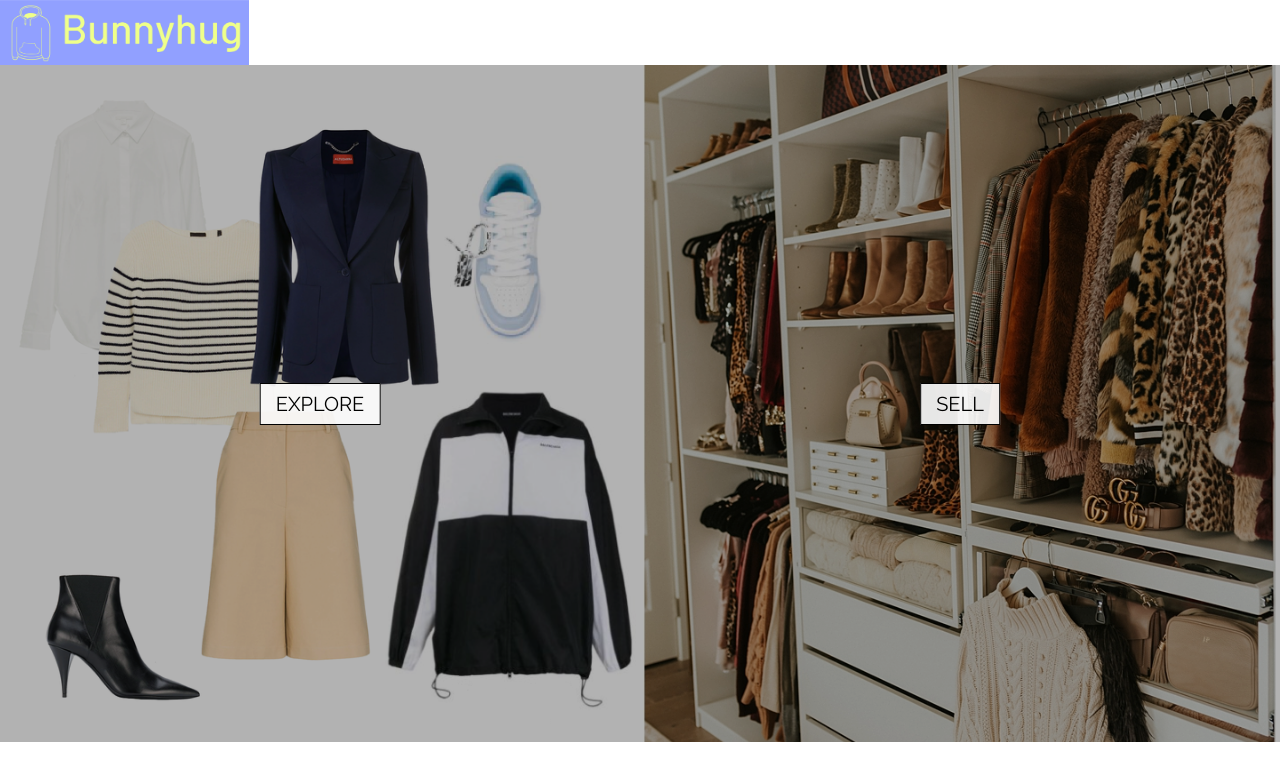
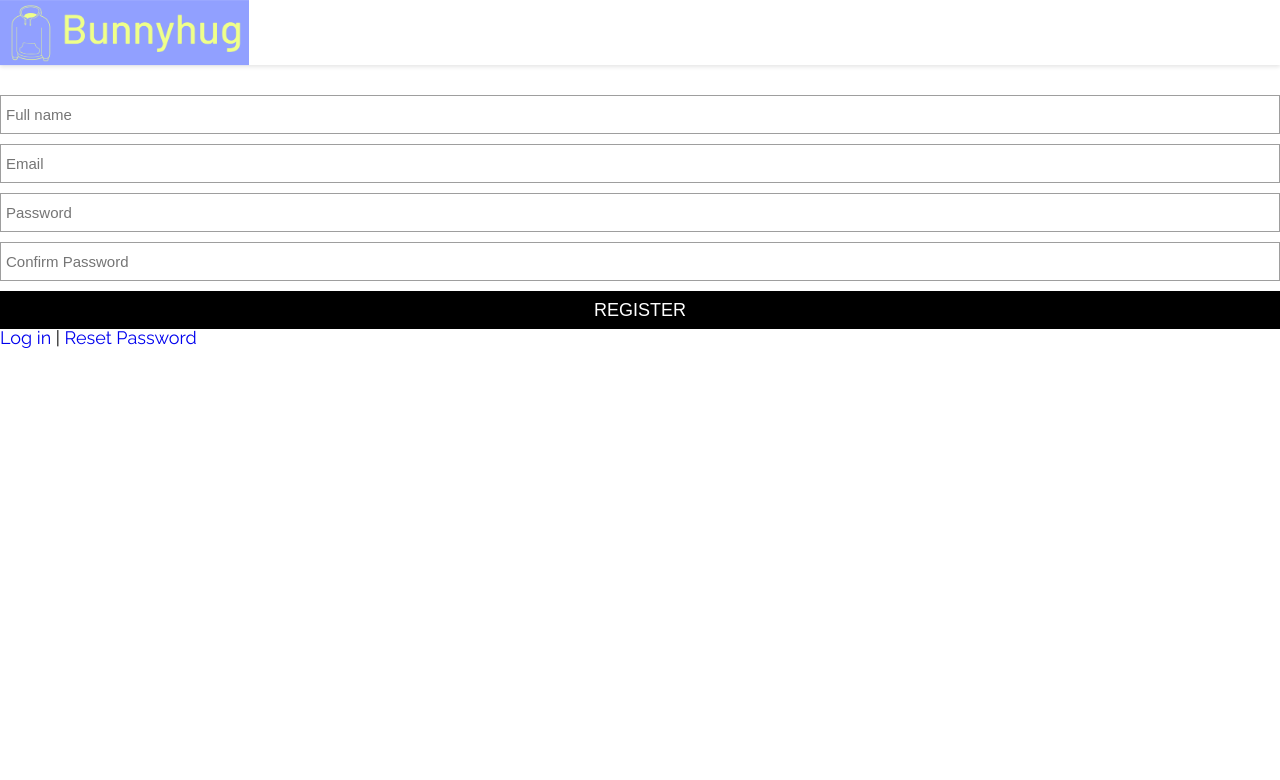
Before and after one commit to Cj4y/Bunnyhug, a React (Create React App) app in the folder bunnyhug/: page /register in a window 1280 px wide. Shown: the top 780 px of the page. Built offline with nearby package versions, Linux system fonts and the light colour scheme.

Commit message:
debug sign up hook errors

```diff
--- a/bunnyhug/src/App.js
+++ b/bunnyhug/src/App.js
@@ -1,16 +1,18 @@
 // import logo from './logo.svg';
 
 import React from 'react';
-import ReactDOM from 'react-dom';
+import {Route} from 'react-router-dom';
 import Directory from './components/Directory/Directory';
 import Header from './components/Header/Header'
 import Homepage from './components/Pages/Homepage/Homepage'
+import Register from './components/Pages/Register/Register'
 import './default.scss';
 function App() {
   return (
     <div className="App">
       <Header/>
-      <Homepage />
+      <Route path="/" exact component = {Homepage} />
+      <Route path="/register" exact component = {Register} />
     </div>
   );
 }
--- a/bunnyhug/src/components/Pages/Register/Register.js
+++ b/bunnyhug/src/components/Pages/Register/Register.js
@@ -1,5 +1,5 @@
 import React, { Component } from 'react';
-import Signup from './../../components/Signup';
+import Signup from '../../Signup/Signup';
 
 
 const Registration = props => {
--- a/bunnyhug/src/components/Signup/Signup.js
+++ b/bunnyhug/src/components/Signup/Signup.js
@@ -1,5 +1,9 @@
 import React, { useState, useEffect } from 'react';
 import { useHistory, Link } from 'react-router-dom';
+
+import FormInput from './../forms/FormInput';
+import Button from './../forms/Button';
+
 import './styles.scss';
 
 const Signup = props => {
@@ -9,21 +13,22 @@ const Signup = props => {
     const [password, setPassword] = useState('');
     const [confirmPassword, setConfirmPassword] = useState('');
     const [errors, setErrors] = useState([]);
-    useEffect(() => {
-        if (currentUser) {
-          reset();
-          history.push('/');
-        }
 
-      }, []);
+    // useEffect(() => {
+    //     if (currentUser) {
+    //       reset();
+    //       history.push('/');
+    //     }
 
-      useEffect(() => {
-        if (Array.isArray(userErr) && userErr.length > 0) {
-          setErrors(userErr);
-        }
+    //   }, []);
 
-      }, []);
+    //   useEffect(() => {
+    //     if (Array.isArray(userErr) && userErr.length > 0) {
+    //       setErrors(userErr);
+    //     }
 
+    //   }, []);
+// TODO handleFormSubmit()
 
     return (
         <div className="formWrapper">
@@ -38,7 +43,7 @@ const Signup = props => {
                     })}
                 </ul>
             )}
-            <form onSubmit={handleFormSubmit}>
+            <form>
                 <FormInput
                     type="text"
                     name="displayName"
--- /dev/null
+++ b/bunnyhug/src/components/forms/Button.js
@@ -0,0 +1,12 @@
+import React from 'react';
+import './styles.scss';
+
+const Button = ({ children, ...otherProps }) => {
+  return (
+    <button className="btn" {...otherProps}>
+      {children}
+    </button>
+  );
+}
+
+export default Button
--- /dev/null
+++ b/bunnyhug/src/components/forms/FormInput.js
@@ -0,0 +1,18 @@
+import React from 'react';
+import './styles.scss';
+
+const FormInput = ({ handleChange, label, ...otherProps }) => {
+  return (
+    <div className="formRowInput">
+      {label && (
+        <label>
+          {label}
+        </label>
+      )}
+
+      <input className="formInput" onChange={handleChange} {...otherProps} />
+    </div>
+  );
+}
+
+export default FormInput;
--- /dev/null
+++ b/bunnyhug/src/components/forms/styles.scss
@@ -0,0 +1,57 @@
+.btn {
+    display: block;
+    width: 100%;
+    font-size: 1.8rem;
+    line-height: 1;
+    font-weight: 300;
+    text-transform: uppercase;
+    color: white;
+    background: black;
+    padding: 1rem 10px;
+    margin: 0 auto;
+    border: 0;
+    outline: none;
+    cursor: pointer;
+}
+
+.formRowInput {
+  input,
+  &.checkoutInput select {
+    display: block;
+    width: 100%;
+    font-size: 1.5rem;
+    line-height: 1;
+    font-weight: 400;
+    text-align: left;
+    padding: 10px 5px;
+    margin: 10px auto;
+    border: 1px solid #9e9e9e;
+    outline: none;
+  }
+}
+
+.formRowSelect {
+    display: inline-block;
+    width: 100%;
+
+    label {
+      display: block;
+      width: 100%;
+      text-align: left;
+    }
+
+    select {
+      display: block;
+      width: auto;
+      float: left;
+      font-size: 1.5rem;
+      line-height: 1;
+      font-weight: 400;
+      text-align: left;
+      padding: 10px 0px;
+      margin: 10px auto;
+      border: none;
+      outline: none;
+      cursor: pointer;
+    }
+  }
```
Also changed, not shown: bunnyhug/src/components/forms/FormSel.js (added, +28 -0 lines).
